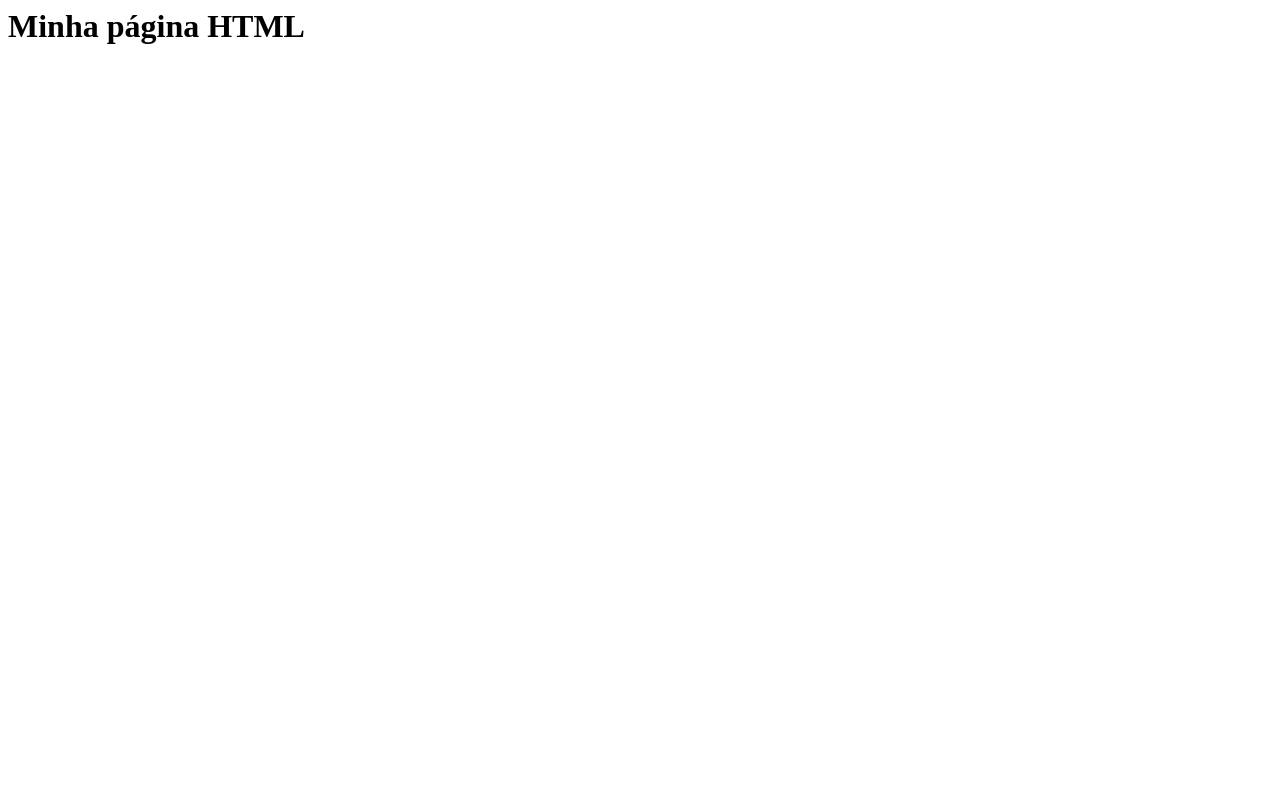
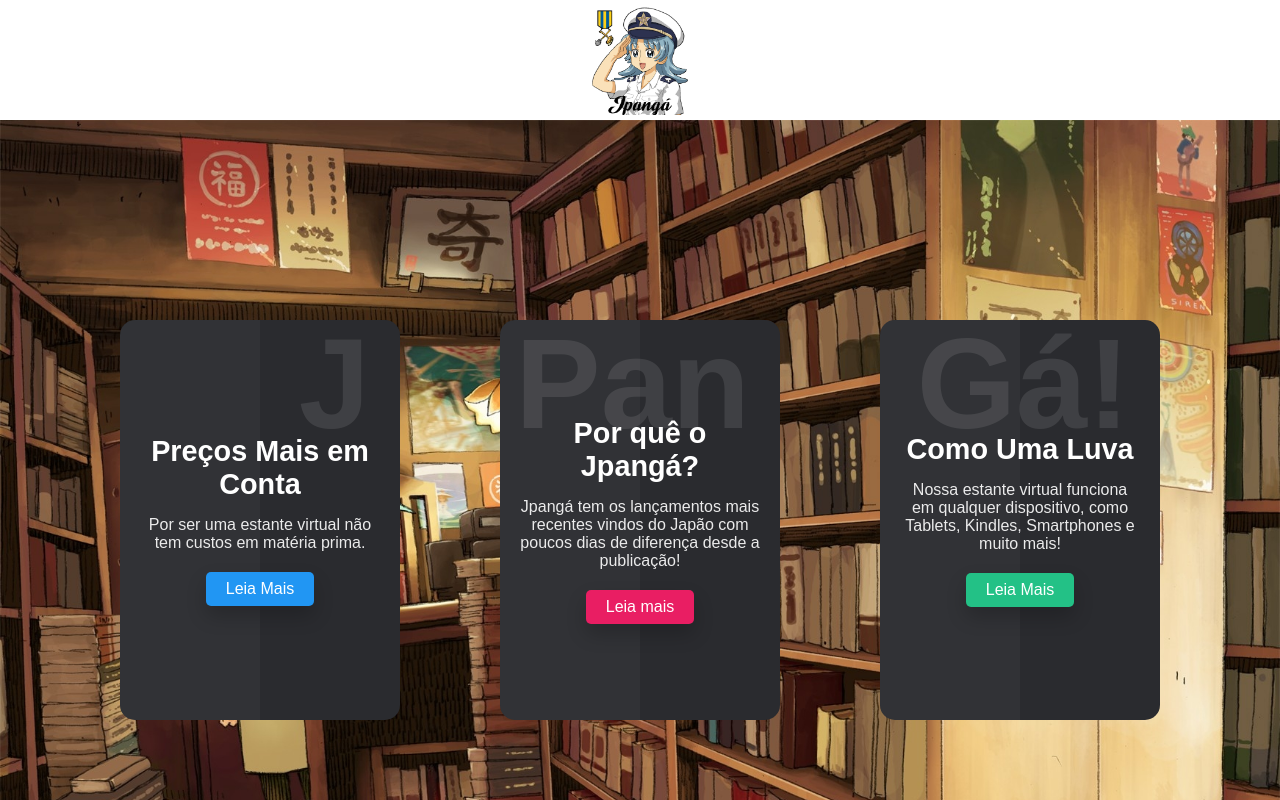
Before and after one commit to Kougra/MeuSegundoProjeto, a plain HTML site: page index.html in a window 1280 px wide. Shown: the top 800 px of the page. Drawn offline with Linux system fonts and the light colour scheme.

Commit message:
Projeto finalizado!

```diff
--- /dev/null
+++ b/css/style.css
@@ -0,0 +1,200 @@
+*{
+    margin: 0;
+    padding: 0;
+}
+
+html{
+    scroll-behavior: smooth;
+}
+
+.homeheader{
+    display: flex;
+    align-items: center;
+    justify-content: center;
+    width: 100%;
+    height: 15vh;
+    background-color: white;
+}
+
+img{
+    max-width: 100px;
+}
+
+.section-container{
+    height: 100vh;
+    width: 100%;
+    display: flex;
+    justify-content: center;
+    align-items: center;
+}
+
+.background-section-one{
+    background-image: url(../assets/background.jpg);
+    background-attachment: fixed;
+    background-size: cover;
+    background-repeat: no-repeat;
+}
+
+.background-section-two{
+    background-image: url(../assets/background2.jpg);
+    background-attachment: fixed;
+    background-size: cover;
+    background-repeat: no-repeat;
+}
+
+.card-container{
+    background: #fff;
+    border-radius: 25px;
+    padding: 25px;
+    max-width: 450px;
+}
+
+form{
+    display: grid;
+}
+
+input{
+    width: 100%;
+    height: 30px;
+    max-width: 450px;
+    text-align: center;
+    border-radius: 12px;
+    background: black;
+    color: white;
+}
+
+footer{
+    height: 150px;
+    padding: 25px;
+    text-align: center;
+    background-color: black;
+    color: blanchedalmond;
+    display: flex;
+    justify-content: center;
+    width: 100%;
+    height: 15vh;
+}
+
+
+@import url("https://fonts.googleapis.com/css2?family=Poppins:wght@300;400;500;700;800&display=swap");
+* {
+  margin: 0;
+  padding: 0;
+  box-sizing: border-box;
+  font-family: "Poppins", sans-serif;
+}
+
+body {
+  display: flex;
+  justify-content: center;
+  align-items: center;
+  flex-wrap: wrap;
+  min-height: 100vh;
+  background: #232427;
+}
+
+body .container {
+  display: flex;
+  justify-content: center;
+  align-items: center;
+  flex-wrap: wrap;
+  max-width: 1200px;
+  margin: 40px 0;
+}
+
+body .container .card {
+  position: relative;
+  min-width: 320px;
+  height: 440px;
+  border-radius: 15px;
+  margin: 30px;
+  transition: 0.5s;
+}
+
+body .container .card:nth-child(1) .box .content a {
+  background: #2196f3;
+}
+
+body .container .card:nth-child(2) .box .content a {
+  background: #e91e63;
+}
+
+body .container .card:nth-child(3) .box .content a {
+  background: #23c186;
+}
+
+body .container .card .box {
+  position: absolute;
+  top: 20px;
+  left: 20px;
+  right: 20px;
+  bottom: 20px;
+  background: #2a2b2f;
+  border-radius: 15px;
+  display: flex;
+  justify-content: center;
+  align-items: center;
+  overflow: hidden;
+  transition: 0.5s;
+}
+
+body .container .card .box:hover {
+  transform: translateY(-50px);
+}
+
+body .container .card .box:before {
+  content: "";
+  position: absolute;
+  top: 0;
+  left: 0;
+  width: 50%;
+  height: 100%;
+  background: rgba(255, 255, 255, 0.03);
+}
+
+body .container .card .box .content {
+  padding: 20px;
+  text-align: center;
+}
+
+body .container .card .box .content h2 {
+  position: absolute;
+  top: -10px;
+  right: 30px;
+  font-size: 8rem;
+  color: rgba(255, 255, 255, 0.1);
+}
+
+body .container .card .box .content h3 {
+  font-size: 1.8rem;
+  color: #fff;
+  z-index: 1;
+  transition: 0.5s;
+  margin-bottom: 15px;
+}
+
+body .container .card .box .content p {
+  font-size: 1rem;
+  font-weight: 300;
+  color: rgba(255, 255, 255, 0.9);
+  z-index: 1;
+  transition: 0.5s;
+}
+
+body .container .card .box .content a {
+  position: relative;
+  display: inline-block;
+  padding: 8px 20px;
+  background: black;
+  border-radius: 5px;
+  text-decoration: none;
+  color: white;
+  margin-top: 20px;
+  box-shadow: 0 10px 20px rgba(0, 0, 0, 0.2);
+  transition: 0.5s;
+}
+body .container .card .box .content a:hover {
+  box-shadow: 0 10px 20px rgba(0, 0, 0, 0.6);
+  background: #fff;
+  color: #000;
+}
--- a/index.html
+++ b/index.html
@@ -1,5 +1,69 @@
-<html>
+<!DOCTYPE html>
+<html lang="en">
+    <head>
+        <meta charset="UTF-8">
+        <meta http-equiv="X-UA-Compatible" content="IE=dge">
+        <meta name="viewport" content="width=device-width, initial-scale=1.0">
+        <link rel="stylesheet" href="css/style.css">
+        <title>Jpangá - O Melhor dos Mangás!</title>
+    </head>
+
+    <header class="homeheader">
+        <img src="assets/logo.png" alt="Logotipo">
+    </header>
+
     <body>
-        <h1> Minha página HTML </h1>
+        <section class="section-container background-section-one">
+            <div class="container">
+                <div class="card">
+                  <div class="box">
+                    <div class="content">
+                      <h2>J</h2>
+                      <h3>Preços Mais em Conta</h3>
+                      <p>Por ser uma estante virtual não tem custos em matéria prima.</p>
+                      <a href="#">Leia Mais</a>
+                    </div>
+                  </div>
+                </div>
+
+                <div class="card">
+                  <div class="box">
+                    <div class="content">
+                        <h2>Pan</h2>
+                      <h3>Por quê o Jpangá?</h3>
+                      <p>Jpangá tem os lançamentos mais recentes vindos do Japão com poucos dias de diferença desde a publicação!</p>
+                      <a href="#">Leia mais</a>
+                    </div>
+                  </div>
+                </div>
+
+                <div class="card">
+                  <div class="box">
+                    <div class="content">
+                      <h2>Gá!</h2>
+                      <h3>Como Uma Luva</h3>
+                      <p>Nossa estante virtual funciona em qualquer dispositivo, como Tablets, Kindles, Smartphones e muito mais!</p>
+                      <a href="#">Leia Mais</a>
+                    </div>
+                  </div>
+                </div>
+              </div>
+        </section>
+        <section class="section-container background-section-two">
+        <div class="card-container">
+            <div id="content">
+                <form id="form">
+                    <input type="text" placeholder="Digite aqui seu nome" id="nome">
+                    <input type="text" placeholder="Digite aqui seu email" id="email">
+                    <input type="submit" value="Inscreva-se">
+                </form>
+            </div>
+        </div>
+         </section>
+
+        <footer>
+            <p>Todos os direitos reservados.</p>
+        </footer>
     </body>
+    <script src="js/script.js"></script>
 </html>
--- /dev/null
+++ b/js/script.js
@@ -0,0 +1,29 @@
+const form = document.getElementById('form')
+
+form.addEventListener('submit', (e) => {
+    e.preventDefault();
+    let nome = document.getElementById('nome').value;
+    let email = document.getElementById('email').value;
+    let data = {
+        nome,
+        email,
+    }
+
+    console.log(nome, email);
+
+    let convertData = JSON.stringify(data);
+
+    localStorage.setItem('lead', convertData)
+
+    let content = document.getElementById('content')
+
+    let carregando = `<p>Quase lá...</p>`
+
+    let pronto = `<p>Pronto!</p>`
+
+    content.innerHTML = carregando
+
+    setTimeout(() => {
+        content.innerHTML = pronto
+    }, 1000)
+})
```
Also changed, not shown: listaprodutos.html (deleted, +0 -1 lines), assets/background.jpg (added), assets/background2.jpg (added), assets/logo.png (added), script.js (deleted).
